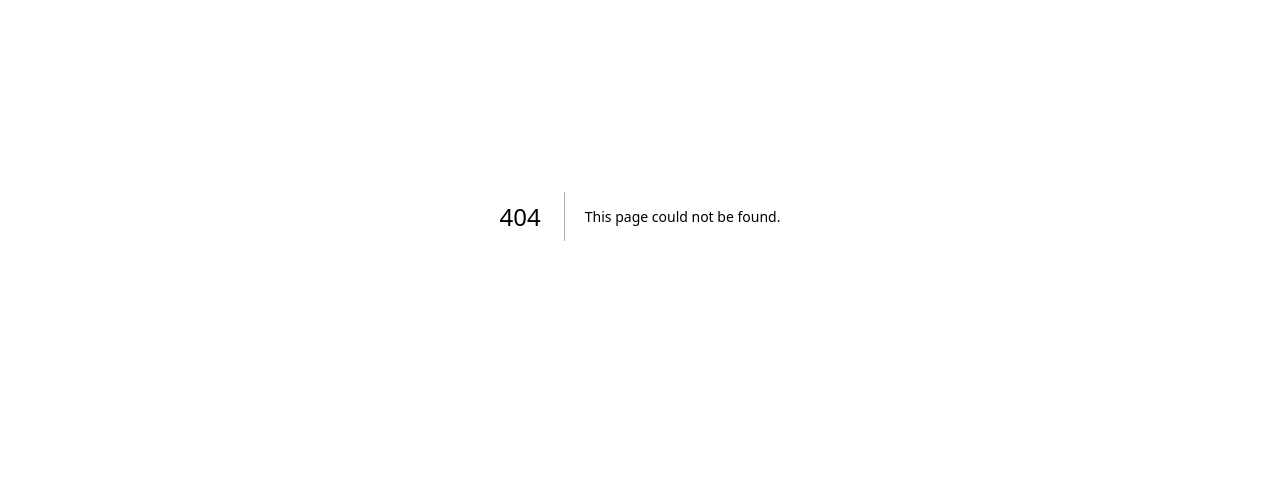
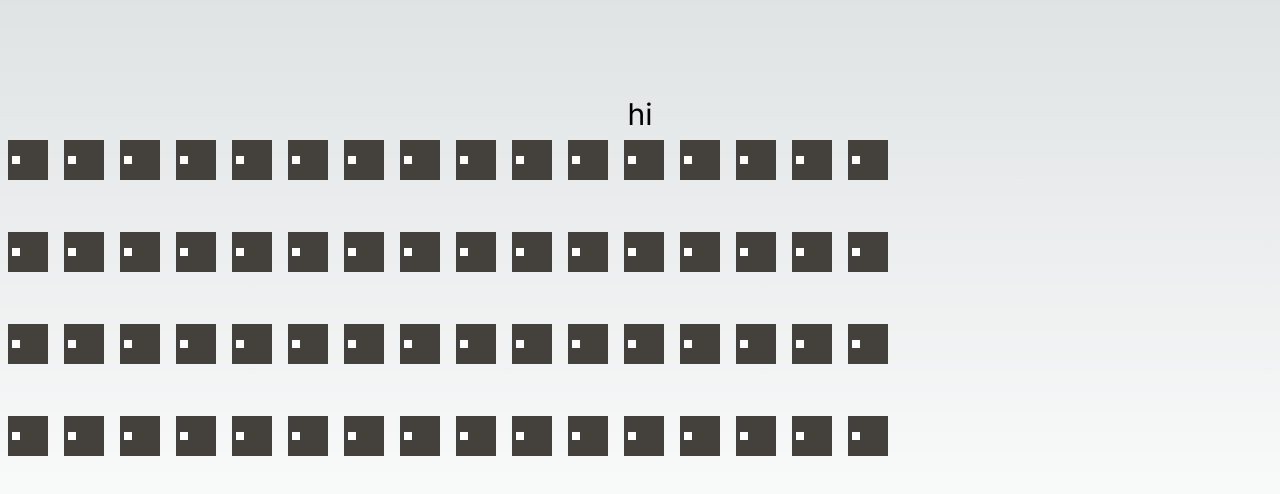
Before and after one commit to Tobias112358/daw-site, a Next.js app: page /beat-maker in a window 1280 px wide. Before the commit this address had no page. Shown: the part 184-678 px from the top of the page. Built offline with nearby package versions, Linux system fonts and the light colour scheme.

Commit message:
Added frontend for the beat maker page (4 track drums)

```diff
--- /dev/null
+++ b/app/beat-maker/page.tsx
@@ -0,0 +1,66 @@
+'use client';
+import React, { useState, useEffect } from 'react';
+
+const Step = (props:any) => {
+    const [active, setActive] = useState(false);
+
+    useEffect(() => {
+    }, [active]);
+
+    return(
+        <div className="h-10 bg-stone-700 w-10 m-2 content-center hover:bg-stone-500" onClick={() => {setActive(!active)}}>
+            <div className={`h-2 w-2 m-1 ${active ? "bg-green-500" : "bg-white"}`}/>
+        </div>
+    )
+}
+
+const Kick = (props:any) => {
+    var steps = [];
+
+    for (var i = 0; i < 16; i++) {
+        steps.push(<Step active={false} key={i} />);
+      }
+    return(
+        <div className="h-14 w-screen flex">
+            {steps}
+        </div>
+    )
+}
+
+export default function BeatMaker(props:any) {
+
+    const [inputs, setInputs] = useState<MIDIInputMap>();
+
+    useEffect(() => {
+        navigator.requestMIDIAccess().then((access) => {
+            setInputs(access.inputs);
+        });
+    }, []);
+
+    useEffect(() => {
+
+      if(inputs != undefined) {
+        inputs.forEach((input) => {
+            input.onmidimessage = (message) => {
+              console.log(message);
+            };
+          });
+      }
+    }, [inputs]);
+
+
+    return(
+        <div className="h-screen justify-center content-center text-center pt-32 text-3xl grid grid-flow-row">
+            <div>
+                hi
+            </div>
+            <Kick />
+            <br />
+            <Kick />
+            <br />
+            <Kick />
+            <br />
+            <Kick />
+        </div>
+    );
+}
```
